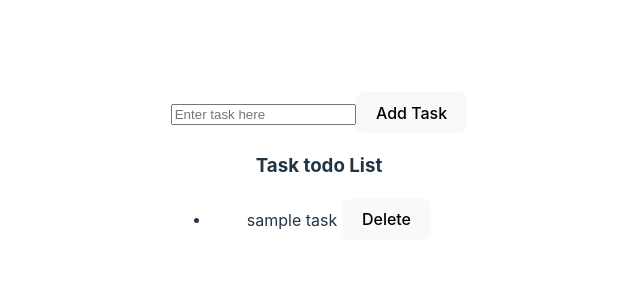
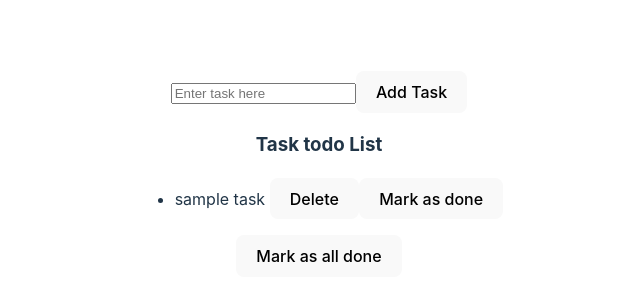
Before and after one commit to AdarshTiwari79/React-Repo, a React (Vite) app in the folder Task todo list/: page / in a window 1280 px wide. Shown: the part 226-526 px from the top of the page, without its empty margins (321-961 px from the left). Built offline with nearby package versions, Linux system fonts and the light colour scheme.

Commit message:
added button with listener method for mark as done feature

```diff
--- a/Task todo list/src/todo.jsx
+++ b/Task todo list/src/todo.jsx
@@ -2,7 +2,8 @@
 import { v4 as uuidv4 } from "uuid";
 
 function Todo() {
-  let todosList = [{ task: "sample task", id: uuidv4() }];
+  let todosList = [{ task: "sample task", id: uuidv4(), isDone: false }];
+
   let [todos, setTodos] = useState(todosList);
   let [newTodo, setNewTodo] = useState("");
 
@@ -14,23 +15,46 @@
 
   let updatedTodos = () => {
     setTodos((prevTodes) => {
-      return [...prevTodes, { task: newTodo, id: uuidv4() }];
+      return [...prevTodes, { task: newTodo, id: uuidv4(), isDone: false }];
     });
     setNewTodo("");
   };
 
   let deleteAction = (id) => {
     let newTodos = todos.filter((todo) => {
-      todo.id != id;
+      todo.id !== id;
     });
     setTodos(newTodos);
+  };
+
+  let markAsDone = (id) => {
+    setTodos((prevTodos) =>
+      prevTodos.map((todo) => {
+        if (todo.id === id) {
+          return { ...todo, isDone: true };
+        } else {
+          return todo;
+        }
+      })
+    );
+  };
+
+  let markAsAllDone = () => {
+    setTodos((prevTodos) =>
+      prevTodos.map((todo) => {
+        return { ...todo, isDone: true };
+      })
+    );
   };
 
   let list = todos.map((todo) => {
     return (
       <li key={todo.id}>
-        <span>{todo.task}</span>{" "}
+        <span style={todo.isDone ? { textDecorationLine: "line-through" } : {}}>
+          {todo.task}
+        </span>{" "}
         <button onClick={() => deleteAction(todo.id)}>Delete</button>
+        <button onClick={() => markAsDone(todo.id)}>Mark as done</button>
       </li>
     );
   });
@@ -47,6 +71,8 @@
       <h3>Task todo List</h3>
 
       <ul>{list}</ul>
+
+      <button onClick={markAsAllDone}>Mark as all done</button>
     </>
   );
 }
```
